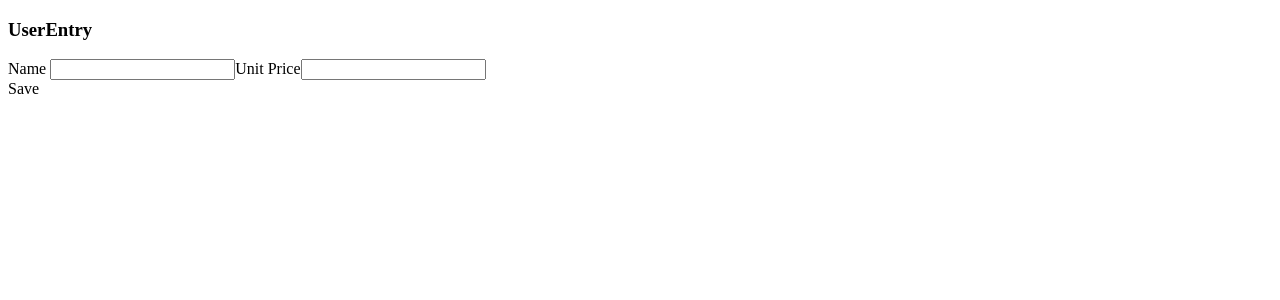
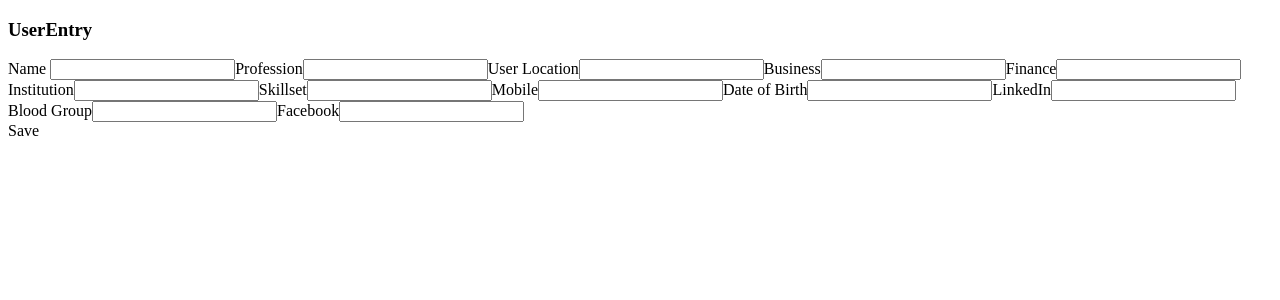
Before and after one commit to prajun7/phonebook, a React (Create React App) app in the folder client/: page /userentry in a window 1280 px wide. Shown: the top 300 px of the page. Built offline with nearby package versions, Linux system fonts and the light colour scheme.

Commit message:
added input text and boxed in user entry form

```diff
--- a/client/src/components/pages/userEntry/UserEntry.js
+++ b/client/src/components/pages/userEntry/UserEntry.js
@@ -1,4 +1,4 @@
-import React, {useState, useContext, useEffect} from 'react'
+import React, {useState, useContext, useEffect} from 'react';
 import { UserContext } from '../../../contexts/UserContext';
 
 const API_BASE = "http://localhost:5000";
@@ -9,6 +9,20 @@ function UserEntry() {
 
     const[userName, setUserName] = useState("");
     const[userProfession, setUserProfession] = useState("");
+    const[userLocation, setUserLocation] = useState("");
+    const[userBusiness, setUserBusiness] = useState("");
+    const[userFinance, setUserFinance] = useState("");
+    const[userInstitution, setUserInstitution] = useState("");
+    const[userSkillset, setUserSkillset] = useState("");
+    const[userMobile, setUserMobile] = useState("");
+    const[userDateOfBirth, setUserDateOfBirth] = useState("");
+    const[userLinkedIn, setUserLinkedIn] = useState("");
+    const[userBloodGroup, setUserBloodGroup] = useState("");
+    const[userFacebook, setUserFacebook] = useState("");
+    const[userCanHelpMeAt, setUserCanHelpMeAt] = useState("");
+    const[userPolitics, setUserPolitics] = useState("");
+
+
 
     const addContact = async () => {
         await fetch(
@@ -20,7 +34,17 @@ function UserEntry() {
             body : JSON.stringify({
             "user_id" : `${user._id}`,
              "name" : userName,
-             "profession" : userProfession
+             "profession" : userProfession,
+             "location" : userLocation,
+             "business" : userBusiness,
+             "finance" : userFinance,
+             "institution": userInstitution,
+             "skillset": userSkillset,
+             "mobile": userMobile,
+             "dateOfBirth": userDateOfBirth,
+             "linkedIn": userLinkedIn,
+             "bloodGroup": userBloodGroup,
+             "facebook": userFacebook
             })
           }
         );
@@ -40,12 +64,83 @@ function UserEntry() {
                     onChange = {e => setUserName(e.target.value)}
                     value = {userName}/>
 
-              <label>Unit Price</label>
+              <label>Profession</label>
               <input
                     type ="text"
-                    className = "add-price-text"
+                    className = "add-userLocation-text"
+                    onChange = {e => setUserLocation(e.target.value)}
+                    value = {userLocation}/>
+
+              <label>User Location</label>
+              <input
+                    type ="text"
+                    className = "add-profession-text"
                     onChange = {e => setUserProfession(e.target.value)}
                     value = {userProfession}/>
+
+              <label>Business</label>
+              <input
+                    type ="text"
+                    className = "add-business-text"
+                    onChange = {e => setUserBusiness(e.target.value)}
+                    value = {userBusiness}/>
+
+              <label>Finance</label>
+              <input
+                    type ="text"
+                    className = "add-finance-text"
+                    onChange = {e => setUserFinance(e.target.value)}
+                    value = {userFinance}/>
+
+              <label>Institution</label>
+              <input
+                    type ="text"
+                    className = "add-Institution-text"
+                    onChange = {e => setUserInstitution(e.target.value)}
+                    value = {userInstitution}/>
+
+              <label>Skillset</label>
+              <input
+                    type ="text"
+                    className = "add-skillset-text"
+                    onChange = {e => setUserSkillset(e.target.value)}
+                    value = {userSkillset}/>
+
+              <label>Mobile</label>
+              <input
+                    type ="text"
+                    className = "add-mobile-text"
+                    onChange = {e => setUserMobile(e.target.value)}
+                    value = {userMobile}/>
+
+              <label>Date of Birth</label>
+              <input
+                    type ="text"
+                    className = "add-birthdate-text"
+                    onChange = {e => setUserDateOfBirth(e.target.value)}
+                    value = {userDateOfBirth}/>
+
+              <label>LinkedIn</label>
+              <input
+                    type ="text"
+                    className = "add-linkedIn-text"
+                    onChange = {e => setUserLinkedIn(e.target.value)}
+                    value = {userLinkedIn}/>
+
+              <label>Blood Group</label>
+              <input
+                    type ="text"
+                    className = "add-bloodGroup-text"
+                    onChange = {e => setUserBloodGroup(e.target.value)}
+                    value = {userBloodGroup}/>
+
+              <label>Facebook</label>
+              <input
+                    type ="text"
+                    className = "add-facebook-text"
+                    onChange = {e => setUserFacebook(e.target.value)}
+                    value = {userFacebook}/>
+
 
               <div className='add-menu-button' onClick = {addContact}> Save </div>
            </div>
@@ -58,4 +153,4 @@ function UserEntry() {
   )
 }
 
-export default UserEntry
+export default UserEntry;
```
